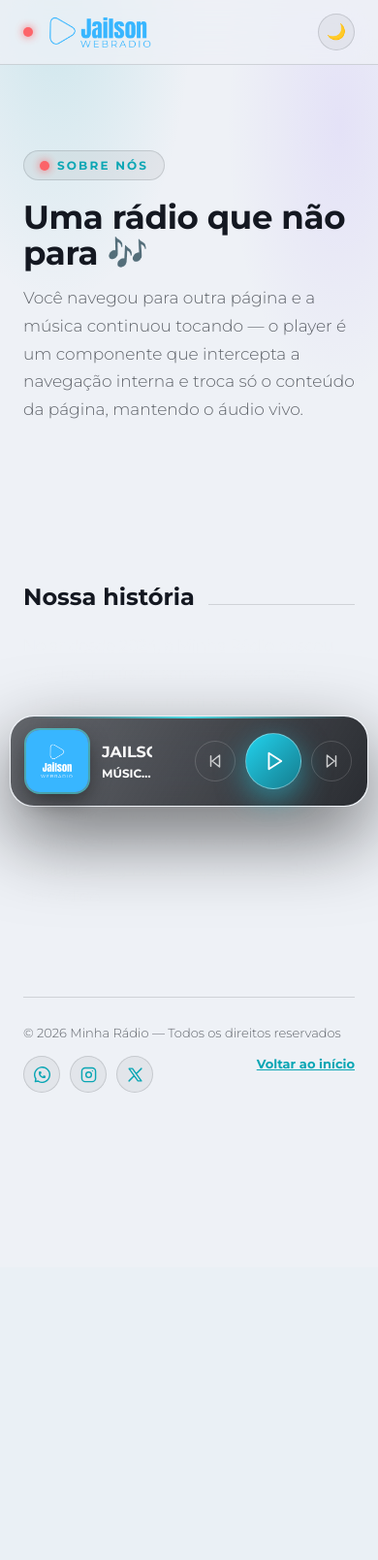
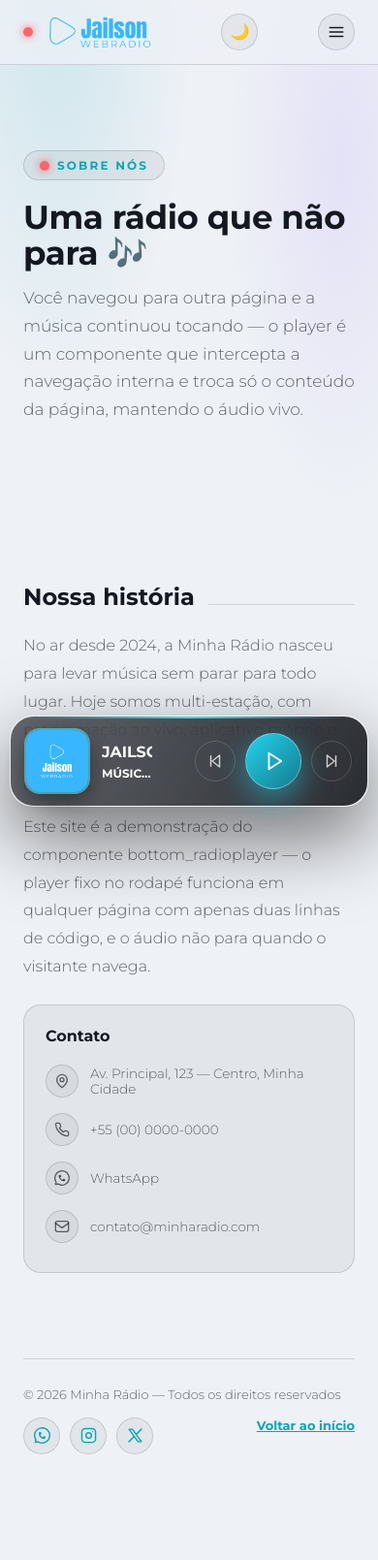
Before and after one commit to jailsonsb2/bottom_radioplayer, a PHP site: page /pagina2.html in a window 390 px wide. Shown: the top 1609 px of the page at 97% size. Before the commit the page ends 1127 px from the top, so only its background shows below. Run offline with PHP 8.4, Linux system fonts and the light colour scheme; some libraries are stand-ins or nearby versions; some web fonts are replaced.

Commit message:
feat: lyrics toggle, about/contact section and mobile nav menu (#6)
- New `lyrics: false` option in config.js (window.streams.lyrics)
  removes the Lyrics button/modal and skips all lyrics API requests
- New "Sobre a rádio" section on the home page with the station's
  history and a contact card (address, phone, WhatsApp, e-mail),
  driven by content.js (about.history / about.contact), editable in
  gerador.html; pagina2 now renders the same content instead of
  hardcoded text
- Mobile navigation fixed: the header menu was simply hidden under
  700px; now a hamburger button toggles a collapsible nav panel

Co-Authored-By: Claude Fable 5 <noreply@anthropic.com>

```diff
--- a/config.js
+++ b/config.js
@@ -1,5 +1,8 @@
 window.streams = {
     timeRefresh: 10000,
+    // Letras da música tocando: use false para ocultar o botão "Lyrics"
+    // e desativar a busca de letras (lyrics.ovh / LRCLIB)
+    lyrics: true,
     stations: [
         {
             name: "Jailson Webradio",
--- a/content.js
+++ b/content.js
@@ -39,6 +39,19 @@ window.siteContent = {
             button: { label: "Saiba mais", url: "#noticias" },
         },
     ],
+
+    // Sobre a rádio — história e contato, renderizados na home (seção
+    // "Sobre a rádio") e na página Sobre. Parágrafos separados por linha
+    // em branco (\n\n). Deixe "" para ocultar um item do contato.
+    about: {
+        history: "No ar desde 2024, a Minha Rádio nasceu para levar música sem parar para todo lugar. Hoje somos multi-estação, com programação ao vivo, aplicativo próprio e uma comunidade de ouvintes que cresce a cada dia.\n\nEste site é a demonstração do componente bottom_radioplayer — o player fixo no rodapé funciona em qualquer página com apenas duas linhas de código, e o áudio não para quando o visitante navega.",
+        contact: {
+            address: "Av. Principal, 123 — Centro, Minha Cidade",
+            phone: "+55 (00) 0000-0000",
+            whatsapp: "https://wa.me/5500000000000",
+            email: "contato@minharadio.com",
+        },
+    },
 
     // Redes sociais do site (aparecem no rodapé) — deixe "" para ocultar
     social: {
--- a/js/radioplayer.js
+++ b/js/radioplayer.js
@@ -30,6 +30,7 @@
 
   const CONFIG = window.streams || {};
   const SEAMLESS = CONFIG.seamless !== false;
+  const LYRICS_ENABLED = CONFIG.lyrics !== false;
 
   // --- [CONFIGURAÇÕES] -----------------------------------------------
 
@@ -247,6 +248,13 @@
       root.className = "msp_radio";
       root.id = "radioplayer-root";
       root.innerHTML = TEMPLATE.replace(/{{BASE}}/g, BASE);
+      // Com lyrics desativado na config, remove o botão e o modal de letras
+      if (!LYRICS_ENABLED) {
+          const lyricsButton = root.querySelector(".player-button-lyrics");
+          const lyricsModal = root.querySelector("#modal-lyrics");
+          if (lyricsButton) lyricsButton.remove();
+          if (lyricsModal) lyricsModal.remove();
+      }
       document.body.appendChild(root);
   }
 
@@ -1160,7 +1168,7 @@
       }
 
       function setLyrics(artist, title) {
-          if (!lyricsContent) return;
+          if (!LYRICS_ENABLED || !lyricsContent) return;
           getLyrics(artist, title)
               .then((lyrics) => {
                   const $p = document.createElement("p");
--- a/llms.txt
+++ b/llms.txt
@@ -3,7 +3,7 @@
 > HTML5 radio player fixed at the bottom of the page, delivered as a drop-in JavaScript component: two script tags inject the whole player into any page. Its signature feature is seamless navigation — internal link clicks swap only the page content, so THE AUDIO NEVER STOPS while visitors browse the site. Also: now playing with album art, history, lyrics, YouTube clip mode synchronized with the radio, persistent floating video mini-player, playback state persistence with auto-resume, and a complete configurable demo site (news, videos, schedule, team, light/dark theme). Works with Icecast, Shoutcast, Zeno.FM, Azuracast. No API key required. Pt-BR: player de rádio no rodapé que não para ao navegar.
 
 ## Docs
-- [README](https://github.com/jailsonsb2/bottom_radioplayer#readme): 2-line install, seamless navigation options (data-no-seamless, seamless:false), clip mode, JavaScript API (window.RadioPlayer, radioplayer:track event)
+- [README](https://github.com/jailsonsb2/bottom_radioplayer#readme): 2-line install, seamless navigation options (data-no-seamless, seamless:false), lyrics toggle (lyrics:false), clip mode, JavaScript API (window.RadioPlayer, radioplayer:track event)
 - [Live demo](https://jailsonsb2.github.io/bottom_radioplayer/): click play, then navigate between pages — the music keeps playing
 
 ## Source
--- a/pagina2.html
+++ b/pagina2.html
@@ -25,9 +25,13 @@
                 <a href="index.html#videos">Vídeos</a>
                 <a href="index.html#programacao">Programação</a>
                 <a href="index.html#equipe">Equipe</a>
+                <a href="index.html#contato">Contato</a>
                 <a href="pagina2.html">Sobre</a>
             </nav>
             <button type="button" id="theme-toggle" class="theme-toggle" aria-label="Alternar tema claro/escuro"></button>
+            <button type="button" id="nav-toggle" class="nav-toggle" aria-label="Abrir menu" aria-expanded="false">
+                <svg viewBox="0 0 24 24"><path d="M3 6h18M3 12h18M3 18h18"></path></svg>
+            </button>
         </div>
     </header>
 
@@ -43,15 +47,9 @@
             </p>
         </section>
 
-        <section class="site-section">
+        <section class="site-section" id="contato">
             <h2 class="site-section-title">Nossa história</h2>
-            <p style="line-height: 1.8; color: rgba(238,241,245,.7); max-width: 720px;">
-                No ar desde 2024, a Minha Rádio nasceu para levar música sem parar para todo
-                lugar. Hoje somos multi-estação, com programação ao vivo, aplicativo próprio e
-                uma comunidade de ouvintes que cresce a cada dia. Este site é a demonstração do
-                componente <strong>bottom_radioplayer</strong> — o player fixo no rodapé funciona
-                em qualquer página com apenas duas linhas de código.
-            </p>
+            <div class="about-grid" id="site-about"></div>
         </section>
 
         <footer class="site-footer">
--- a/site.css
+++ b/site.css
@@ -173,8 +173,59 @@ img { max-width: 100%; display: block; }
     color: var(--site-text);
 }
 
+/* botão hambúrguer — só aparece em telas pequenas */
+.nav-toggle {
+    display: none;
+    width: 38px;
+    height: 38px;
+    flex: none;
+    border-radius: 50%;
+    border: 1px solid var(--site-border);
+    background: var(--site-surface);
+    color: var(--site-text);
+    cursor: pointer;
+    align-items: center;
+    justify-content: center;
+    transition: background 0.2s ease;
+}
+
+.nav-toggle:hover { background: var(--site-surface-strong); }
+
+.nav-toggle svg {
+    width: 18px;
+    height: 18px;
+    fill: none;
+    stroke: currentColor;
+    stroke-width: 2;
+    stroke-linecap: round;
+}
+
 @media (max-width: 700px) {
-    .site-nav { display: none; }
+    .nav-toggle { display: flex; }
+
+    /* menu vira um painel colapsável abaixo do header */
+    .site-nav {
+        display: none;
+        position: absolute;
+        top: 100%;
+        left: 0;
+        right: 0;
+        flex-direction: column;
+        gap: 2px;
+        padding: 8px 16px 14px;
+        /* fundo sólido: o painel cobre o conteúdo da página ao abrir */
+        background: var(--site-bg);
+        border-bottom: 1px solid var(--site-border);
+        box-shadow: 0 18px 30px rgba(0, 0, 0, 0.18);
+    }
+
+    .site-header.nav-open .site-nav { display: flex; }
+
+    .site-nav a {
+        padding: 12px 14px;
+        font-size: 14px;
+        border-radius: 12px;
+    }
 }
 
 /* --- hero --- */
@@ -731,6 +782,71 @@ body.news-modal-open { overflow: hidden; }
 
 .team-card span { font-size: 12.5px; color: var(--site-muted); }
 
+/* --- sobre a rádio (história + contato) --- */
+
+.about-grid {
+    display: grid;
+    grid-template-columns: 1.6fr 1fr;
+    gap: 24px;
+    align-items: start;
+}
+
+.about-history p {
+    margin: 0 0 14px;
+    line-height: 1.8;
+    color: var(--site-muted);
+}
+
+.about-history p:last-child { margin-bottom: 0; }
+
+.contact-card {
+    border-radius: var(--site-radius);
+    background: var(--site-surface);
+    border: 1px solid var(--site-border);
+    padding: 22px;
+}
+
+.contact-card h3 { margin: 0 0 12px; font-size: 16px; }
+
+.contact-item {
+    display: flex;
+    align-items: center;
+    gap: 12px;
+    padding: 8px 0;
+    color: var(--site-muted);
+    font-size: 13.5px;
+    text-decoration: none;
+    transition: color 0.2s ease;
+}
+
+a.contact-item:hover { color: var(--site-text); }
+
+.contact-icon {
+    width: 34px;
+    height: 34px;
+    flex: none;
+    display: flex;
+    align-items: center;
+    justify-content: center;
+    border-radius: 50%;
+    border: 1px solid var(--site-border);
+    background: var(--site-surface);
+}
+
+.contact-icon svg {
+    width: 16px;
+    height: 16px;
+    fill: none;
+    stroke: currentColor;
+    stroke-width: 2;
+    stroke-linecap: round;
+    stroke-linejoin: round;
+}
+
+@media (max-width: 800px) {
+    .about-grid { grid-template-columns: 1fr; }
+}
+
 /* --- footer --- */
 
 .site-footer {
--- a/site.js
+++ b/site.js
@@ -49,6 +49,26 @@
             localStorage.setItem("site:theme", next);
             themeToggle.textContent = icon();
         };
+    }
+
+    // --- menu mobile (hambúrguer) ------------------------------------------
+    // Em telas pequenas o .site-nav vira um painel colapsável; o botão
+    // alterna a classe nav-open no header. onclick (e não addEventListener)
+    // pelo mesmo motivo do toggle de tema: reexecução via seamless.
+
+    const navToggle = document.getElementById("nav-toggle");
+    if (navToggle) {
+        const header = navToggle.closest(".site-header");
+        const setOpen = (open) => {
+            header.classList.toggle("nav-open", open);
+            navToggle.setAttribute("aria-expanded", open ? "true" : "false");
+            navToggle.setAttribute("aria-label", open ? "Fechar menu" : "Abrir menu");
+        };
+        navToggle.onclick = () => setOpen(!header.classList.contains("nav-open"));
+        // clicar num link do menu fecha o painel (âncoras não recarregam a página)
+        header.querySelectorAll(".site-nav a").forEach((link) => {
+            link.onclick = () => setOpen(false);
+        });
     }
 
     // --- hero: slider com autoavanço ---------------------------------------
@@ -550,6 +570,55 @@
         });
     }
 
+    // --- sobre a rádio: história + contato (home e página Sobre) ----------
+
+    const CONTACT_ICONS = {
+        address: '<svg viewBox="0 0 24 24"><path d="M20 10c0 6-8 12-8 12S4 16 4 10a8 8 0 0 1 16 0Z"></path><circle cx="12" cy="10" r="3"></circle></svg>',
+        phone: '<svg viewBox="0 0 24 24"><path d="M22 16.9v3a2 2 0 0 1-2.2 2 19.8 19.8 0 0 1-8.6-3 19.5 19.5 0 0 1-6-6 19.8 19.8 0 0 1-3-8.7A2 2 0 0 1 4.1 2h3a2 2 0 0 1 2 1.7 12.8 12.8 0 0 0 .7 2.8 2 2 0 0 1-.5 2.1L8.1 9.9a16 16 0 0 0 6 6l1.3-1.2a2 2 0 0 1 2.1-.5 12.8 12.8 0 0 0 2.8.7 2 2 0 0 1 1.7 2Z"></path></svg>',
+        whatsapp: SOCIAL_ICONS.whatsapp,
+        email: '<svg viewBox="0 0 24 24"><rect width="20" height="16" x="2" y="4" rx="3"></rect><path d="m2 7 10 7L22 7"></path></svg>',
+    };
+
+    const aboutRoot = document.getElementById("site-about");
+    if (aboutRoot && content.about) {
+        const about = content.about;
+
+        const history = el("div", "about-history");
+        String(about.history || "").split(/\n+/).forEach((paragraph) => {
+            if (paragraph.trim()) history.appendChild(el("p", null, paragraph.trim()));
+        });
+        aboutRoot.appendChild(history);
+
+        const contact = about.contact || {};
+        const items = [
+            { key: "address", label: contact.address },
+            { key: "phone", label: contact.phone, href: contact.phone ? "tel:" + String(contact.phone).replace(/[^+\d]/g, "") : "" },
+            { key: "whatsapp", label: contact.whatsapp ? "WhatsApp" : "", href: contact.whatsapp },
+            { key: "email", label: contact.email, href: contact.email ? "mailto:" + contact.email : "" },
+        ].filter((item) => item.label);
+
+        if (items.length) {
+            const card = el("div", "contact-card");
+            card.appendChild(el("h3", null, "Contato"));
+            items.forEach((item) => {
+                const row = el(item.href ? "a" : "div", "contact-item");
+                if (item.href) {
+                    row.href = item.href;
+                    if (/^https?:/i.test(item.href)) {
+                        row.target = "_blank";
+                        row.rel = "noopener";
+                    }
+                }
+                const icon = el("span", "contact-icon");
+                icon.innerHTML = CONTACT_ICONS[item.key];
+                row.appendChild(icon);
+                row.appendChild(el("span", null, item.label));
+                card.appendChild(row);
+            });
+            aboutRoot.appendChild(card);
+        }
+    }
+
     // --- footer -----------------------------------------------------------
 
     const footerText = document.getElementById("site-footer-text");
```
Also changed, not shown: gerador.html (+27 -0 lines), index.html (+9 -0 lines), README.md.
